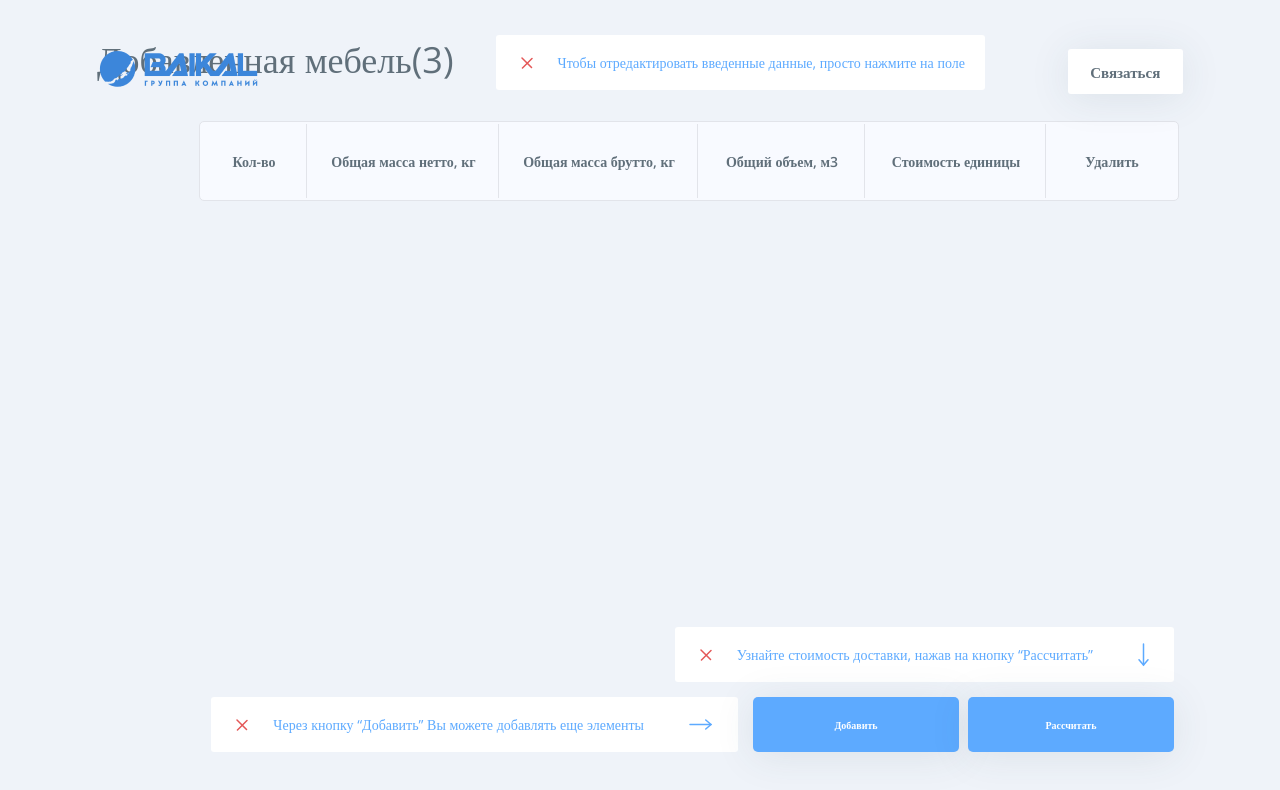
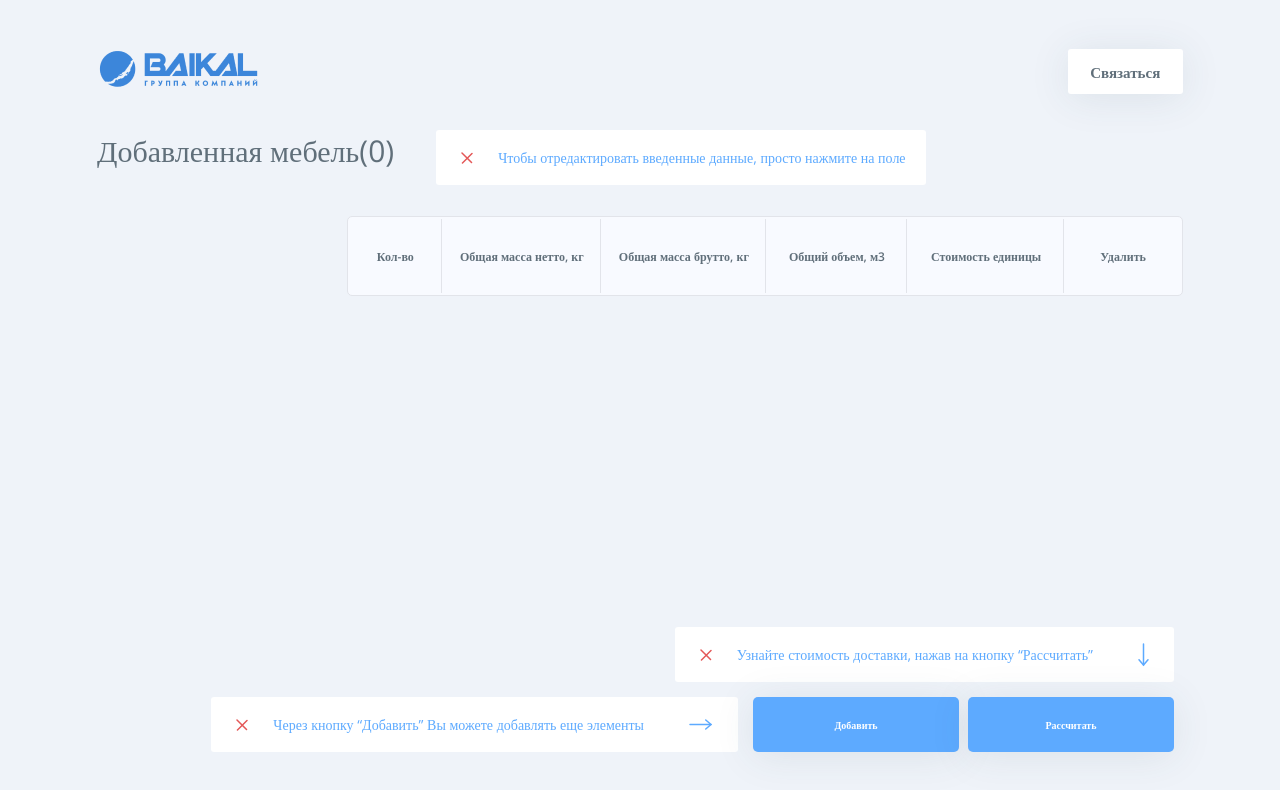
Before and after one commit to theskepticalcat/Baikal-Calculator-App, a React (Create React App) app: page /selected in a window 1280 px wide. Shown: the top 790 px of the page. Built offline with nearby package versions, Linux system fonts and the light colour scheme.

Commit message:
deleting selected items

```diff
--- a/src/components/SelectionInfo/SelectionInfo.jsx
+++ b/src/components/SelectionInfo/SelectionInfo.jsx
@@ -1,4 +1,4 @@
-import React, { useState } from 'react';
+import React, { useContext, useState } from 'react';
 import { observer } from 'mobx-react-lite';
 
 import './selectionInfo.scss';
@@ -8,22 +8,36 @@ import selectedItemImg from './../../assets/images/coach.png';
 import add from './../../assets/images/blue-add.svg';
 import reduce from './../../assets/images/blue-reduce.svg';
 import { Link } from 'react-router-dom/cjs/react-router-dom.min';
+import { Context } from '../..';
 
 
 
-const SelectionInfo = observer(({selectedItem}) => {
+const SelectionInfo = observer(({selectedItem}) => {    //передали пропсом выбранный айтем из SelectionPage.jsx
+    const {furniture} = useContext(Context);
+
     const [isSelected, setSelected] = useState(selectedItem);   //стэйт отображения выбранного айтема мебели
+    const [total, setTotal] = useState(1);
 
+    //Увеличение и уменьшение количества штук:
+    const increment = () => {
+        setTotal(total + 1);
+    }
+    const decrement = () => {
+        if (total === 1) {
+            return;
+        }
+        setTotal(total - 1);
+    }
 
     return (
-        <div>
+        <div className='wrap'>
         {isSelected === selectedItem
             ?
             <div className='info__empty'>
-                <p>Вы не выбрали пока ни одного элемента.</p>
+                {furniture.selectedFurniture.length > 0 ? <p>Выберете еще элемент</p> : <p>Вы не выбрали пока ни одного элемента.</p>}
             </div>
             :
-            <div className='info'>
+            <div className='info' id='info'>
                 <div className='info__selected-item'>
                     <img src={selectedItemImg} alt='/' />
                     <p>{selectedItem.name}</p>
@@ -33,17 +47,17 @@ const SelectionInfo = observer(({selectedItem}) => {
                 <div className='info__quantity'>
                     <p>Кол-во:</p>
                     <div className='info__quantity-btns'>
-                        <button type='button'><img src={reduce} alt='-' /></button>
-                        <p className='info__quantity-amount'>1</p>
-                        <button type='button'><img src={add} alt='+' /></button>
+                        <button onClick={decrement} type='button'><img src={reduce} alt='-' /></button>
+                        <p className='info__quantity-amount'>{total}</p>
+                        <button onClick={increment} type='button'><img src={add} alt='+' /></button>
                     </div>
                 </div>
 
                 <div className='info__specifications'>
-                    <div className='info__specifications-item'><p>25 м3</p></div>
-                    <div className='info__specifications-item'><p className='info__placeholder' placeholder='Общая масса нетто, кг'></p></div>
-                    <div className='info__specifications-item'><p className='info__placeholder'>Общая масса брутто, кг</p></div>
-                    <div className='info__specifications-item'><p className='info__placeholder'>Стоимость одной единицы</p></div>
+                    <input className='info__specifications-item' placeholder={`Общий объем: ${selectedItem.m3} м3`} disabled></input>
+                    <input className='info__specifications-item' placeholder={`Общая масса нетто: ${selectedItem.netweight} кг`} disabled></input>
+                    <input className='info__specifications-item' placeholder={`Общая масса брутто: ${selectedItem.grossweight} кг`} disabled></input>
+                    <input className='info__specifications-item' placeholder={`Стоимость одной единицы: ${selectedItem.price}`} disabled></input>
                 </div>
 
                 <form>
--- a/src/pages/Selected.jsx
+++ b/src/pages/Selected.jsx
@@ -17,8 +17,6 @@ const Selected = observer(() => {
     const {furniture} = useContext(Context);
     const history = useHistory();
 
-    console.log(furniture.selectedFurniture.length);
-
 
     //Обработчики для подсказок:
     const hideTipEdit = () => {
@@ -35,6 +33,13 @@ const Selected = observer(() => {
     }
 
 
+    //Удаление элемента из списка по нажатию на крестик:
+    const removeItem = (item) => {
+        const newSelectedFurniture = furniture.selectedFurniture.filter(i => i.id !== item.id);
+        furniture.resetSelected(newSelectedFurniture);
+    }
+
+
     return (
         <div className='selected'>
 
@@ -42,7 +47,7 @@ const Selected = observer(() => {
                 <div>
                     <p className='selected__title'>
                         Добавленная мебель
-                        <span className='selected__items-num'>(3)</span>
+                        <span className='selected__items-num'>({furniture.selectedFurniture.length})</span>
                     </p>
                 </div>
                 <div className='selected__tip selected__tip-edit'>
@@ -55,14 +60,14 @@ const Selected = observer(() => {
             {/* Спецификации мебели */}
             <table className='selected__specifications'>
                 <tr>
-                    <th className='empty-sell hidden'></th>
-                    <th className='empty-sell hidden'></th>
-                    <th className='description-1'><p>Кол-во</p></th>
-                    <th className='description-2'><p>Общая масса нетто, кг</p></th>
-                    <th className='description-3'><p>Общая масса брутто, кг</p></th>
-                    <th className='description-4'><p>Общий объем, м3</p></th>
-                    <th className='description-5'><p>Стоимость единицы</p></th>
-                    <th className='description-6'><p>Удалить</p></th>
+                    <th className='hidden'></th>
+                    <th className='hidden'></th>
+                    <th className='description-1 description'><p>Кол-во</p></th>
+                    <th className='description-2 description'><p>Общая масса нетто, кг</p></th>
+                    <th className='description-3 description'><p>Общая масса брутто, кг</p></th>
+                    <th className='description-4 description'><p>Общий объем, м3</p></th>
+                    <th className='description-5 description'><p>Стоимость единицы</p></th>
+                    <th className='description-6 description'><p>Удалить</p></th>
                 </tr>
             </table>
 
@@ -74,12 +79,14 @@ const Selected = observer(() => {
                         <tr>
                             <td className='description-img'><img src={sofaImg} alt='img'/></td>
                             <td className='description-name'><p>{item.name}</p></td>
-                            <td className='description-1'><p>1</p></td>
-                            <td className='description-2'><p>23</p></td>
-                            <td className='description-3'><p>26</p></td>
-                            <td className='description-4'><p>2</p></td>
-                            <td className='description-5'><p>{item.price} руб.</p></td>
-                            <td className='description-6'><img src={removeImg} alt='remove'/></td>
+                            <td className='description-1 description'><p>{item.total}</p></td>
+                            <td className='description-2 description'><p>23</p></td>
+                            <td className='description-3 description'><p>26</p></td>
+                            <td className='description-4 description'><p>2</p></td>
+                            <td className='description-5 description'><p>{item.price} руб.</p></td>
+                            <td className='description-6 description'>
+                                <button onClick={() => removeItem(item)} className='selected-items--remove' type='button'><img src={removeImg} alt='remove'/></button>
+                            </td>
                         </tr>
                     </table>
                 )}
--- a/src/pages/SelectionPage.jsx
+++ b/src/pages/SelectionPage.jsx
@@ -11,12 +11,12 @@ import { observer } from 'mobx-react-lite';
 
 const SelectionPage = observer(() => {
     const {furniture} = useContext(Context);
-    const [selectedItem, setSelectedItem] = useState('');
+    const [selectedItem, setSelectedItem] = useState('');  //объект выбранного айтема
 
 
     const select = (item) => {
         setSelectedItem(item);      //добавляем выбранный айтем в стейт для отображения
-        furniture.setSelectedFurniture(item);     //добавляем выбранный айтем в глобальное хранилище
+        furniture.setSelectedFurniture(item);     //в глобальное хранилище
     }
 
 
--- a/src/store/furnitureStore.js
+++ b/src/store/furnitureStore.js
@@ -9,7 +9,8 @@ export default class FurnitureStore {
                 price: 300.000,
                 netweight: 40,
                 grossweight: 50,
-                m3: 2
+                m3: 2,
+                total: 0
             },
             {
                 id: 2,
@@ -17,7 +18,8 @@ export default class FurnitureStore {
                 price: 3000,
                 netweight: 40,
                 grossweight: 50,
-                m3: 3
+                m3: 3,
+                total: 0
             },
             {
                 id: 3,
@@ -25,7 +27,8 @@ export default class FurnitureStore {
                 price: 500,
                 netweight: 40,
                 grossweight: 50,
-                m3: 1
+                m3: 1,
+                total: 0
             },
             {
                 id: 4,
@@ -33,7 +36,8 @@ export default class FurnitureStore {
                 price: 100.000,
                 netweight: 40,
                 grossweight: 50,
-                m3: 4
+                m3: 4,
+                total: 0
             },
             {
                 id: 5,
@@ -41,7 +45,8 @@ export default class FurnitureStore {
                 price: 300,
                 netweight: 40,
                 grossweight: 50,
-                m3: 4
+                m3: 4,
+                total: 0
             },
             {
                 id: 6,
@@ -49,7 +54,8 @@ export default class FurnitureStore {
                 price: 300,
                 netweight: 40,
                 grossweight: 50,
-                m3: 3
+                m3: 3,
+                total: 0
             }
         ];
         this._selectedElem = {};
@@ -70,10 +76,18 @@ export default class FurnitureStore {
     }
 
 
-    setSelectedFurniture(furniture) {
+    setSelectedFurniture(furniture) {   //добавление нового об-кта с мебелью
+        furniture.total = furniture.total + 1;  //увеличиваем количество на 1
         this._selectedFurniture.push(furniture);
     }
+
     get selectedFurniture() {
-        return this._selectedFurniture;
+        //return this._selectedFurniture;  //как получить только уникальные значения из этого об-кта?
+        var unique = Array.from(new Set(this._selectedFurniture.map(JSON.stringify))).map(JSON.parse);
+        return unique;
+    }
+
+    resetSelected(arr) {    //экшен обновления всего массива с эл-тами при удалении элемента
+        this._selectedFurniture = arr;
     }
 }
--- a/src/styles/selected.scss
+++ b/src/styles/selected.scss
@@ -2,7 +2,7 @@
     display: flex;
     flex-direction: column;
     font-family: 'Open Sans';
-    margin: 35px 97px 97px 97px;
+    margin: 130px 97px 97px 97px;
 
 
     header {
@@ -11,7 +11,7 @@
 
 
     &__title {
-        font-size: 36px;
+        font-size: 3rem;
         font-weight: 400;
         margin-right: 42px;
     }
@@ -55,8 +55,6 @@
         }
     }
 
-
-
     &__specifications {
         align-self: flex-end;
 
@@ -66,7 +64,7 @@
         background-color:#F8FAFF;
         border: 1px solid #E2E4EA;
         border-radius: 5px;
-        margin: 16px 4px 10px 0;
+        margin: 16px 0 10px 250px;
 
         :not(:last-of-type) {
             border-right: 1px solid #E2E4EA;
@@ -79,6 +77,21 @@
 
         max-width: 1246px;
         max-height: 600px;
+
+        overflow: scroll;
+
+        -ms-overflow-style: none;
+
+        &::-webkit-scrollbar {
+            display: none;
+        }
+
+        &--remove {
+            cursor: pointer;
+            background-color: transparent;
+            box-shadow: none;
+            padding: 0;
+        }
     }
 
 
@@ -91,46 +104,47 @@
             :not(:last-of-type) {
                 border-right: 1px solid #E2E4EA;
             }
-        }
 
-        .hidden {
-            display: none;
+            .hidden {
+                display: none;
+            }
         }
 
         td,
         th {
             font-family: 'Open Sans';
             font-weight: 600;
-            font-size: 14px;
+            font-size: 1.2rem;
             padding: 0 15px;
         }
 
         .description-img {
+            min-width: 120px;
             padding: 0;
         }
 
         .description-name {
-            max-width: 140px;
+            min-width: 130px;
             text-align: left;
         }
 
         .description-1 {
-            min-width: 105px;
+            width: 105px;
         }
         .description-2 {
-            min-width: 190px;
+            width: 190px;
         }
         .description-3 {
-            min-width: 197px;
+            width: 197px;
         }
         .description-4 {
-            min-width: 165px;
+            width: 165px;
         }
         .description-5 {
-            min-width: 179px;
+            width: 179px;
         }
         .description-6 {
-            min-width: 128px;
+            width: 128px;
         }
     }
 
```
Also changed, not shown: src/components/SelectionInfo/selectionInfo.scss (+13 -2 lines).
